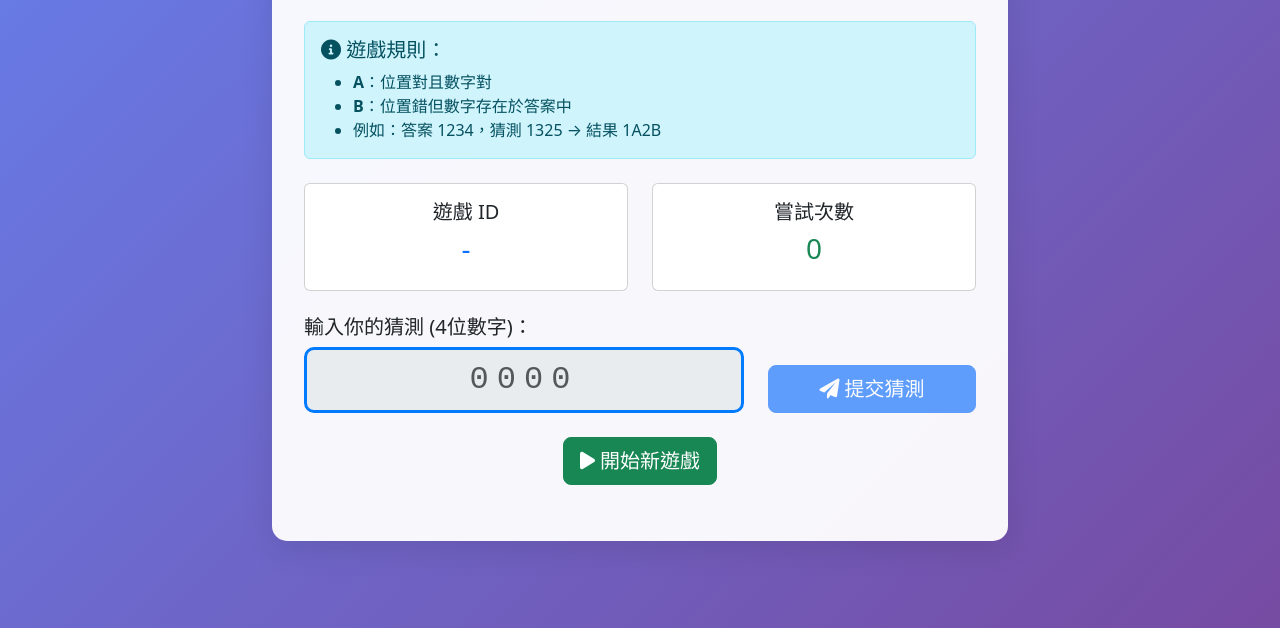
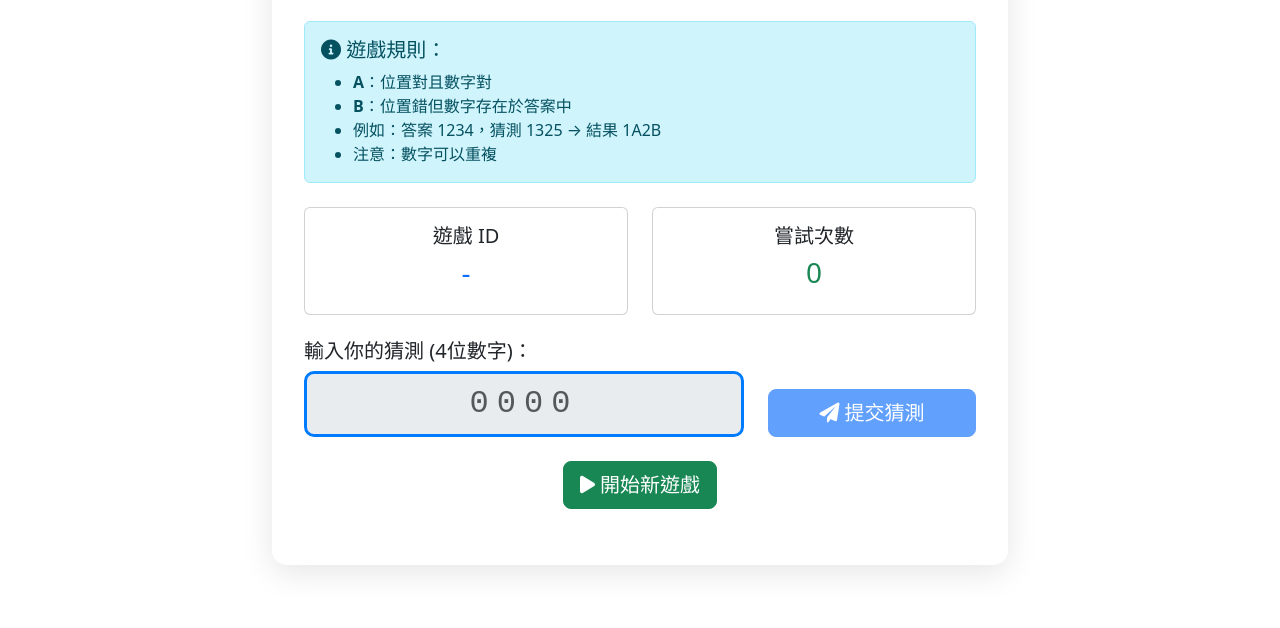
Before and after one commit to jules434wes/CSharp-WebDev-Projects, a plain HTML site: page GuessNumberGame/GuessNumberGame/wwwroot/index.html in a window 1280 px wide. Shown: the part 172-800 px from the top of the page. Drawn offline with nearby package versions, Linux system fonts and the light colour scheme.

Commit message:
修改前端

```diff
--- a/GuessNumberGame/GuessNumberGame/wwwroot/index.css
+++ b/GuessNumberGame/GuessNumberGame/wwwroot/index.css
@@ -1,5 +1,4 @@
 body {
-    background: linear-gradient(135deg, #667eea 0%, #764ba2 100%);
     min-height: 100vh;
 }
 
--- a/GuessNumberGame/GuessNumberGame/wwwroot/index.html
+++ b/GuessNumberGame/GuessNumberGame/wwwroot/index.html
@@ -19,6 +19,7 @@
                             <i class="fas fa-brain"></i> 1A2B 猜數字遊戲
                         </h1>
                         <p class="lead text-muted">猜測 4 位數字，A=位置對數字對，B=位置錯數字對</p>
+                        <!--<p>注意：數字可以重複</p>-->
                     </div>
 
                     <!-- 遊戲規則 -->
@@ -28,6 +29,7 @@
                             <li><strong>A</strong>：位置對且數字對</li>
                             <li><strong>B</strong>：位置錯但數字存在於答案中</li>
                             <li>例如：答案 1234，猜測 1325 → 結果 1A2B</li>
+                            <li>注意：數字可以重複</li>
                         </ul>
                     </div>
 
```
